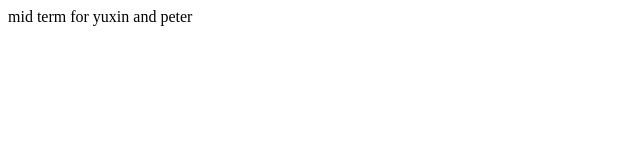
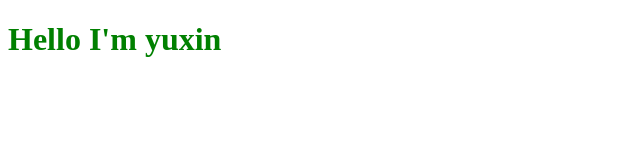
Before and after one commit to Yuxinnn/midterm-project, a plain HTML site: page index.html in a window 1280 px wide. Shown: the whole page, without its empty margins (0-640 px from the left). Drawn offline with Linux system fonts and the light colour scheme.

Commit message:
added color green

```diff
--- /dev/null
+++ b/index.css
@@ -0,0 +1,3 @@
+h1 {
+    color: green;
+}
--- a/index.html
+++ b/index.html
@@ -5,8 +5,9 @@
     <meta name="viewport" content="width=device-width, initial-scale=1.0">
     <meta http-equiv="X-UA-Compatible" content="ie=edge">
     <title>Document</title>
+    <link rel="stylesheet" href="index.css">
 </head>
 <body>
-    mid term for yuxin and peter
+    <h1>Hello I'm yuxin</h1>
 </body>
 </html>
```
